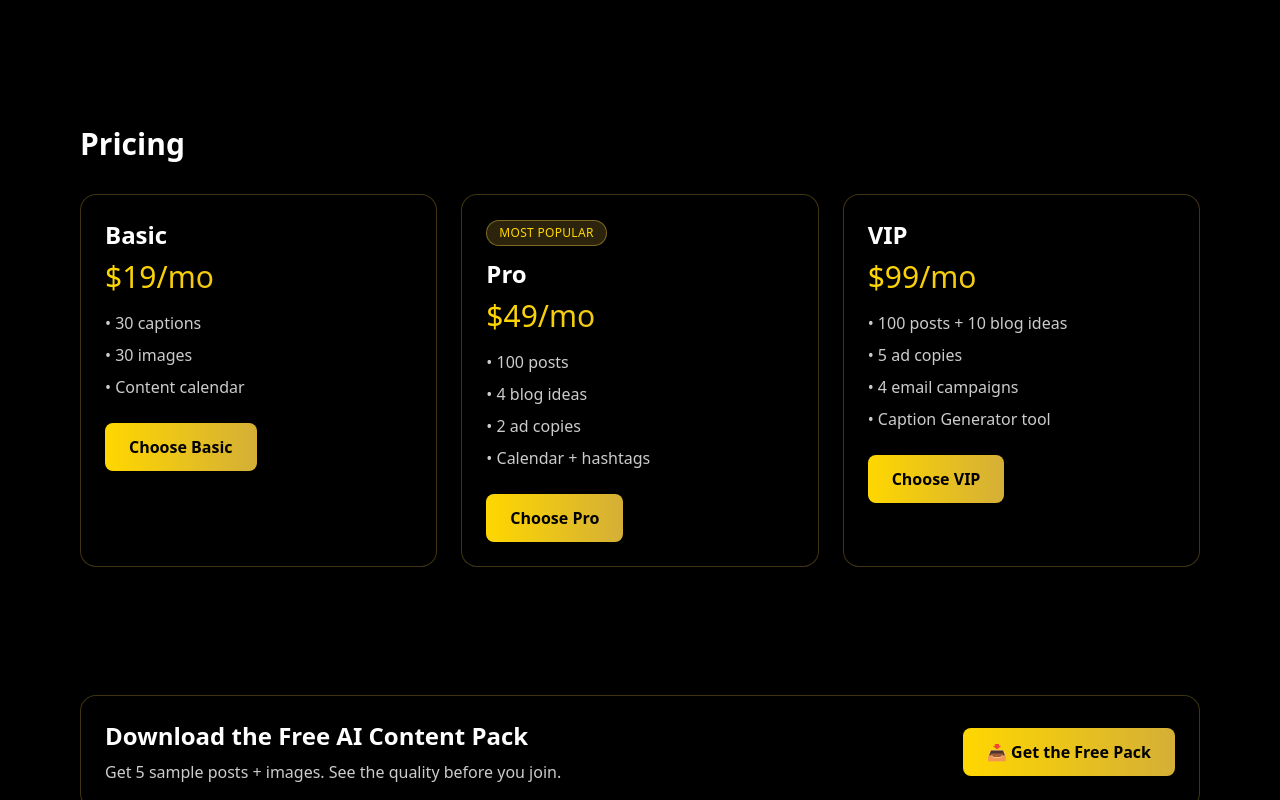
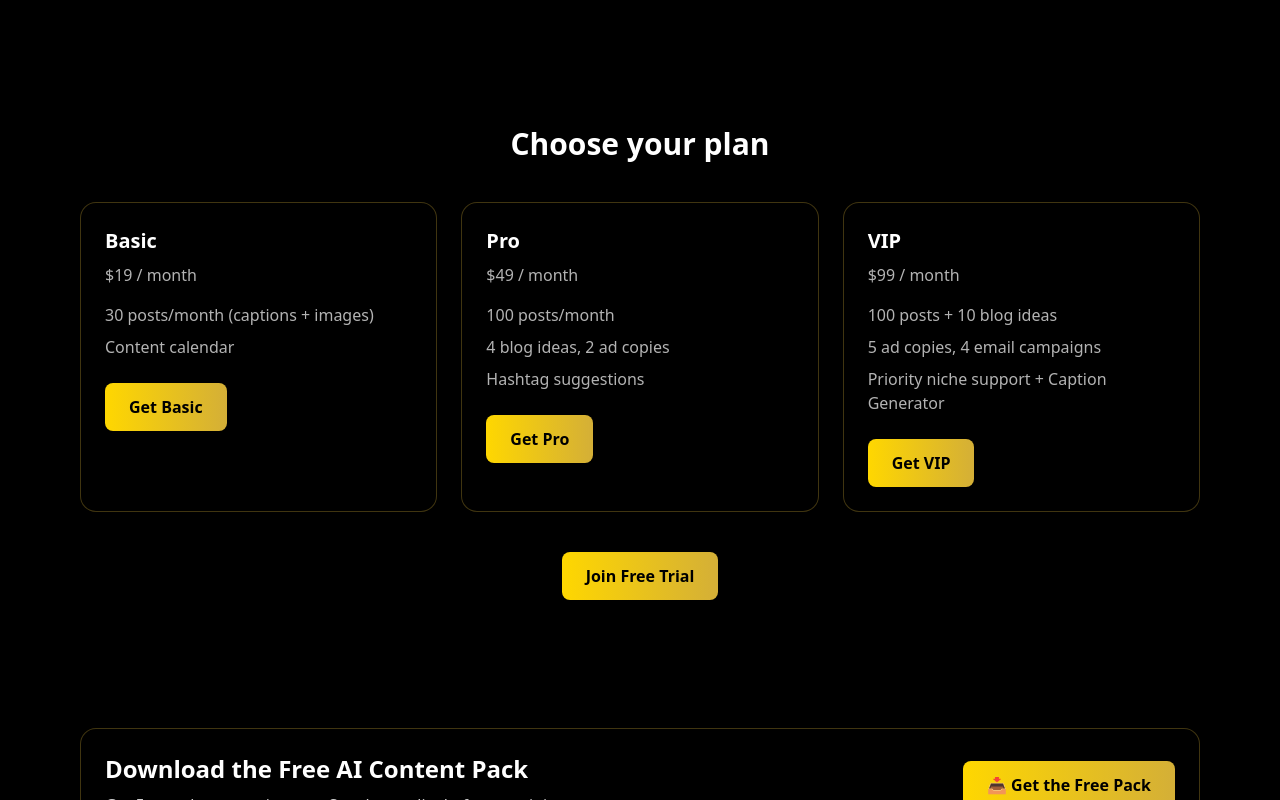
Before and after one commit to mhdkharoub-rgb/growfinitys, a Next.js app: page / in a window 1280 px wide. Shown: the part 609-1409 px from the top of the page. Built offline with nearby package versions, Linux system fonts and the light colour scheme.

Commit message:
Update Pricing.js

```diff
--- a/components/Pricing.js
+++ b/components/Pricing.js
@@ -21,39 +21,70 @@ const tiers = [
 ];
 
 export default function Pricing() {
-  const success = encodeURIComponent(process.env.NEXT_PUBLIC_SUCCESS_URL);
-  const cancel = encodeURIComponent(process.env.NEXT_PUBLIC_CANCEL_URL);
-
-  const buyUrl = (variantId) =>
-    `https://store.lemonsqueezy.com/checkout/buy/${variantId}?checkout[success_url]=${success}&checkout[cancel_url]=${cancel}&embed=1`;
-
   return (
     <section id="pricing" className="max-w-6xl mx-auto px-4 py-16">
-      <h2 className="text-3xl font-bold mb-8">Pricing</h2>
+      <h2 className="text-3xl font-bold mb-10 text-white text-center">Choose your plan</h2>
+
       <div className="grid md:grid-cols-3 gap-6">
-        {tiers.map((t, i) => (
-          <div key={i} className={`card ${t.popular ? 'border-2 border-goldDeep' : ''}`}>
-            {t.popular && <div className="badge mb-3">Most Popular</div>}
-            <h3 className="text-2xl font-semibold">{t.name}</h3>
-            <p
-              className="text-3xl mt-2 bg-clip-text text-transparent"
-              style={{ backgroundImage: 'linear-gradient(90deg,#FFD700,#D4AF37)' }}
-            >
-              {t.price}
-            </p>
-            <ul className="mt-4 space-y-2 text-white/80">
-              {t.features.map((f, idx) => <li key={idx}>• {f}</li>)}
+        {/* Basic */}
+        <div className="card p-6">
+          <h3 className="text-xl font-bold text-white">Basic</h3>
+          <p className="text-white/70 mt-2">$19 / month</p>
+          <ul className="text-white/70 mt-4 space-y-2">
+            <li>30 posts/month (captions + images)</li>
+            <li>Content calendar</li>
           </ul>
           <a
-              href={buyUrl(t.variantId)}
+            href="https://nas.io/growfinitys/zerolink/basic"
             className="btn-gold mt-6 inline-block"
-              target="_blank"
-              rel="noreferrer"
           >
-              Choose {t.name}
+            Get Basic
           </a>
         </div>
-        ))}
+
+        {/* Pro */}
+        <div className="card p-6 border border-yellow-600">
+          <h3 className="text-xl font-bold text-white">Pro</h3>
+          <p className="text-white/70 mt-2">$49 / month</p>
+          <ul className="text-white/70 mt-4 space-y-2">
+            <li>100 posts/month</li>
+            <li>4 blog ideas, 2 ad copies</li>
+            <li>Hashtag suggestions</li>
+          </ul>
+          <a
+            href="https://nas.io/growfinitys/zerolink/pro"
+            className="btn-gold mt-6 inline-block"
+          >
+            Get Pro
+          </a>
+        </div>
+
+        {/* VIP */}
+        <div className="card p-6">
+          <h3 className="text-xl font-bold text-white">VIP</h3>
+          <p className="text-white/70 mt-2">$99 / month</p>
+          <ul className="text-white/70 mt-4 space-y-2">
+            <li>100 posts + 10 blog ideas</li>
+            <li>5 ad copies, 4 email campaigns</li>
+            <li>Priority niche support + Caption Generator</li>
+          </ul>
+          <a
+            href="https://nas.io/growfinitys/zerolink/vip"
+            className="btn-gold mt-6 inline-block"
+          >
+            Get VIP
+          </a>
+        </div>
+      </div>
+
+      {/* Free Trial CTA (Nas.io signup) */}
+      <div className="text-center mt-10">
+        <a
+          href="https://nas.io/your-org/signup?plan=FREE_LINK"
+          className="btn-gold inline-block"
+        >
+          Join Free Trial
+        </a>
       </div>
     </section>
   );
```
Lines whose indentation alone changed are shown as unchanged.
